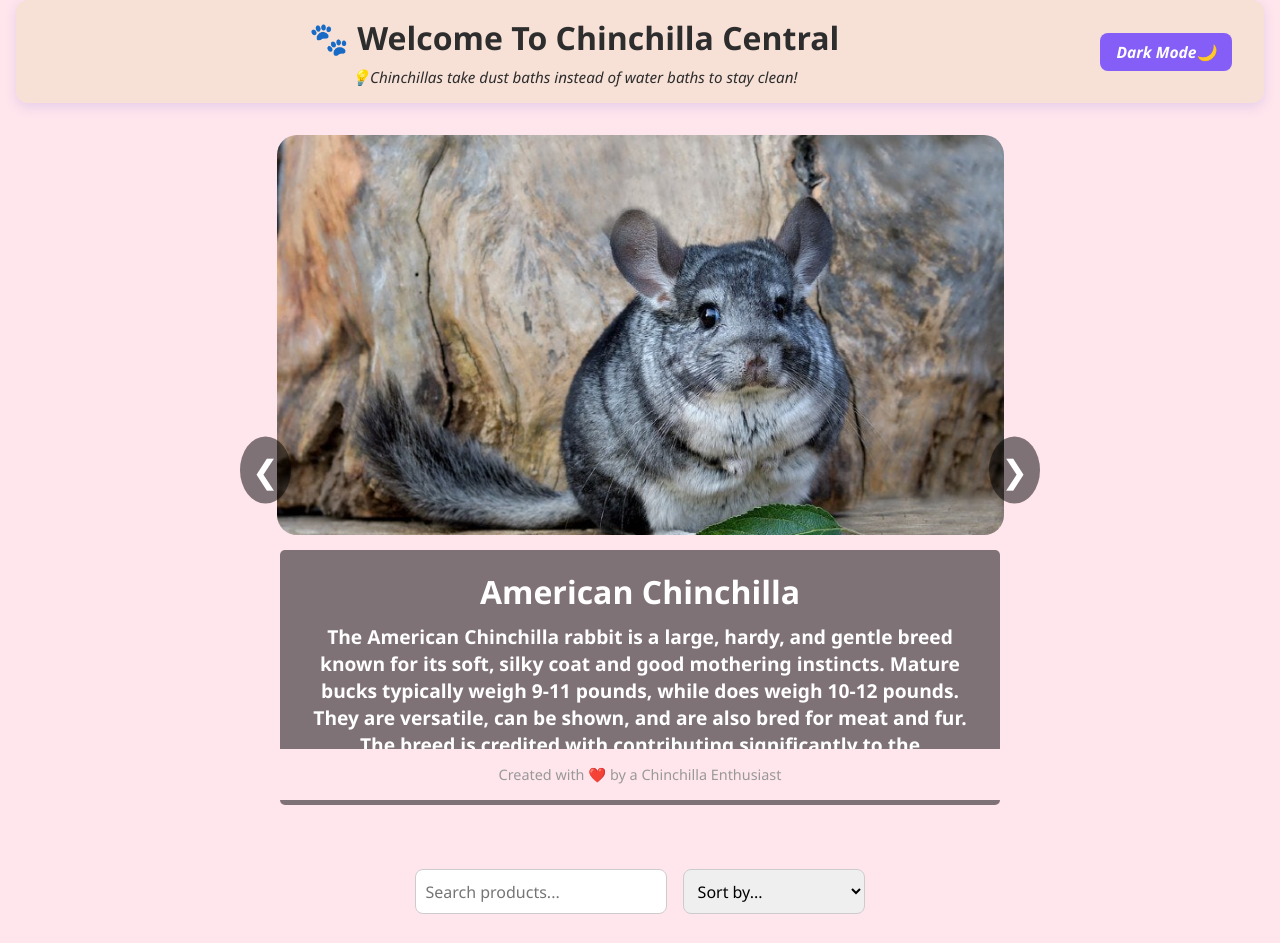
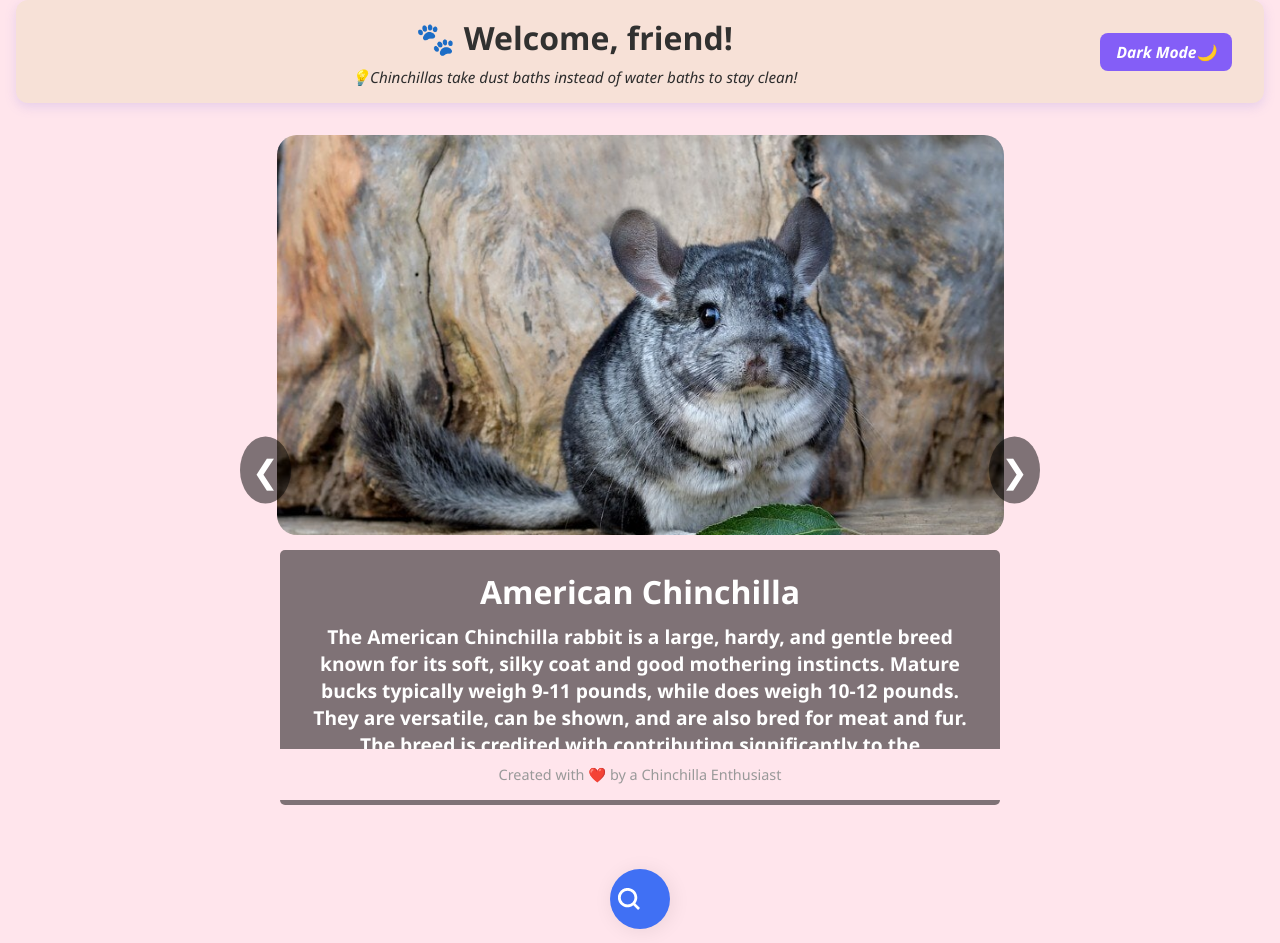
Before and after one commit to h1Johnny890/Chinchilla, a plain HTML site: page index.html in a window 1280 px wide. Shown: the top 943 px of the page. Drawn offline with Linux system fonts and the light colour scheme.

Commit message:
Update index.html

```diff
--- a/index.html
+++ b/index.html
@@ -43,7 +43,7 @@
 
   <header>
     <div style="flex: 1; text-align: center;">
-      <h1>🐾 Welcome To Chinchilla Central</h1>
+      <h1 id="welcome-message">🐾 Welcome To Chinchilla Central</h1>
       <p id="fact-text">💡 Fun Fact: Loading fact...</p>
     </div>
     <button id="toggle-mode"><h3><em>Dark Mode🌙</em></h3></button>
@@ -116,13 +116,16 @@
 </section>
 </p>
   <section id="controls">
-    <input type="text" id="searchBar" placeholder="Search products...">
-    <select id="sortSelect">
-      <option value="">Sort by...</option>
-      <option value="name">Name (A-Z)</option>
-      <option value="price">Price (Low to High)</option>
-    </select>
-  </section>
+  <!-- Animated Bubble Search Bar Centered -->
+  <div class="bubble-search centered">
+    <div class="search-icon">
+      <svg xmlns="http://www.w3.org/2000/svg" viewBox="0 0 24 24" width="22" height="22" fill="white">
+        <path d="M18.9,16.776A10.539,10.539,0,1,0,16.776,18.9l5.1,5.1L24,21.88ZM10.5,18A7.5,7.5,0,1,1,18,10.5,7.507,7.507,0,0,1,10.5,18Z" />
+      </svg>
+    </div>
+    <input type="text" id="searchBar" placeholder="Search..." />
+  </div>
+</section>
 
   <section>
     <h2 class="section-title">🧼 Care and Hygiene</h2>
@@ -209,5 +212,30 @@
   </script>
 
   <script src="scripts.js"></script>
+
+<script>
+  const name = localStorage.getItem('chinchillaUserName') || "friend";
+  const welcomeMessage = document.getElementById('welcome-message');
+  const messages = [
+    `🐾 Welcome, ${name}!`,
+    "🐾 Welcome To Chinchilla Central",
+    "🐾 Explore Products Every Chinchilla Owner Needs!",
+    "🐾 Welcome To Chinchilla Central"
+  ];
+  let index = 0;
+
+  welcomeMessage.style.transition = "opacity 1s ease-in-out";
+  welcomeMessage.textContent = messages[index];
+
+  setInterval(() => {
+    welcomeMessage.style.opacity = 0;
+    setTimeout(() => {
+      index = (index + 1) % messages.length;
+      welcomeMessage.textContent = messages[index];
+      welcomeMessage.style.opacity = 1;
+    }, 1000);
+  }, 5000); // every 5 seconds
+</script>
+
 </body>
 </html>
```
